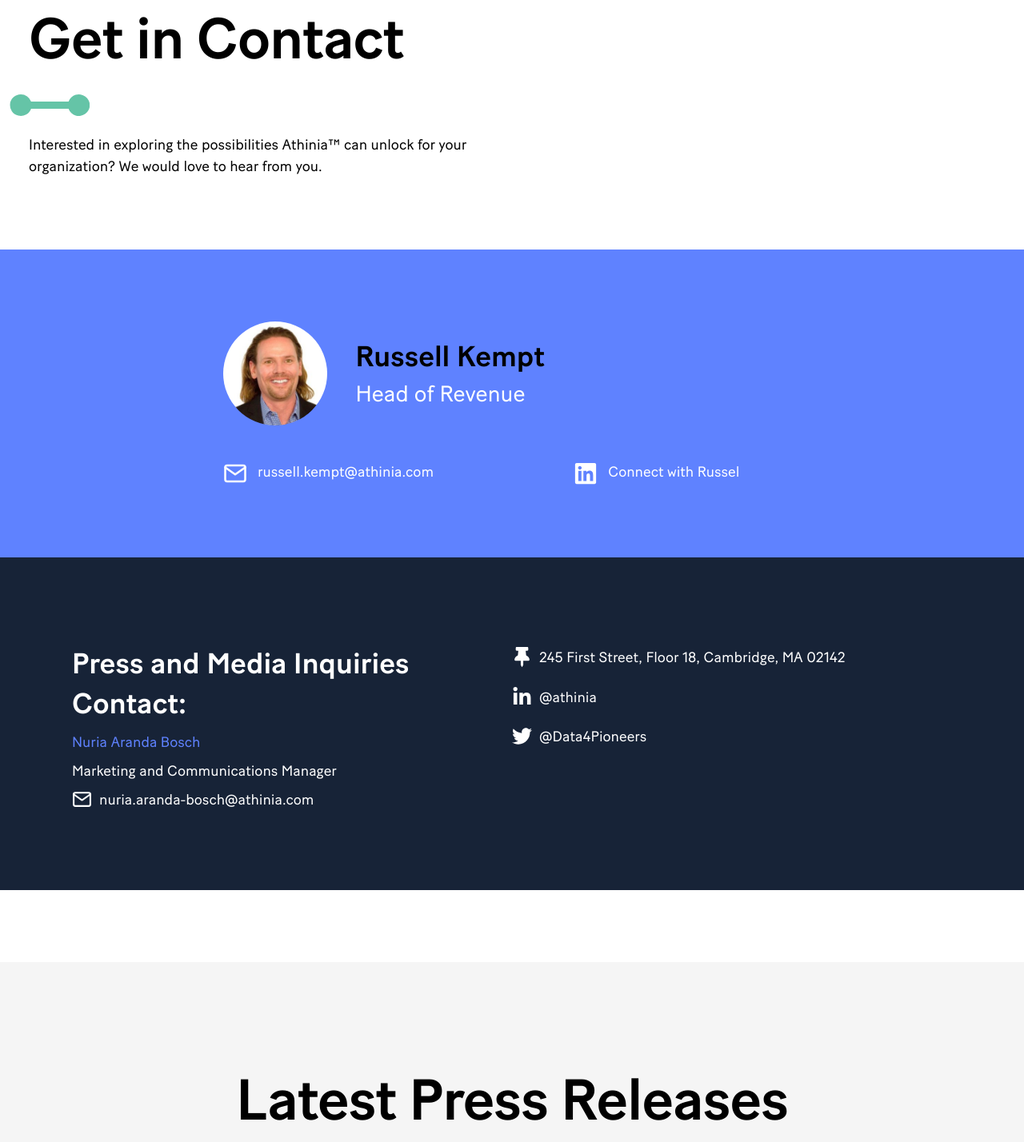
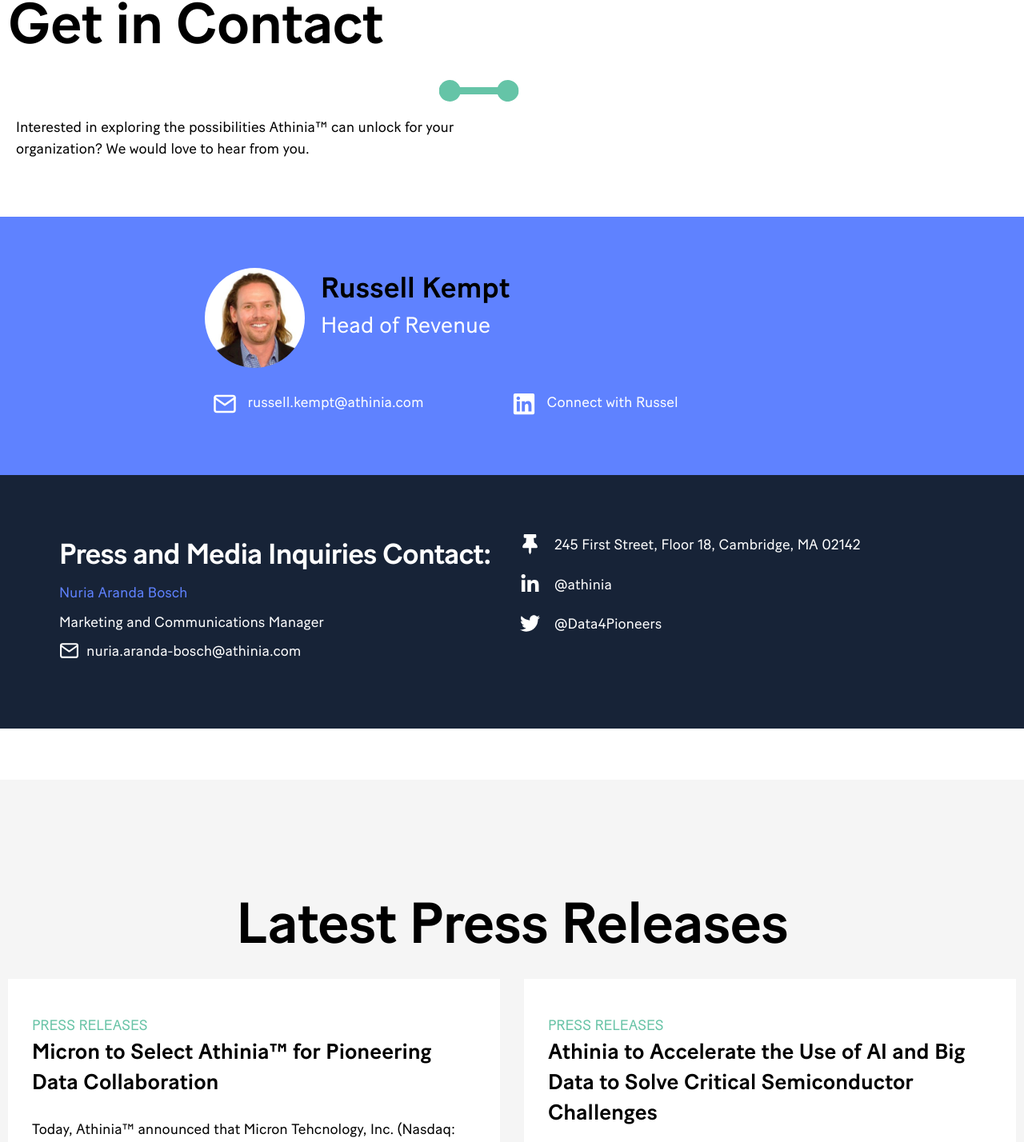
Before and after one commit to deeplus2021/athinia_work, a Next.js app: page /contact in a window 1280 px wide. Shown: the part 177-1605 px from the top of the page at 80% size. Built offline with nearby package versions, Linux system fonts and the light colour scheme.

Commit message:
contact page

```diff
--- a/components/Sections/TwoCards.js
+++ b/components/Sections/TwoCards.js
@@ -4,17 +4,17 @@
   console.log(cardData)
   const finalCards = cardData.map((item) => {
     return (
-      <div className="card-1 bg-white p-[30px] md:p-10">
-        <p className="text-athinia-green text-sm-small">{item.category}</p>
+      <div className="card-1 bg-white p-[45px_30px_15px_30px] md:mb-0 sm:mb-5 mb-5">
+        <p className="text-athinia-green text-sm-small lg:text-[18px] text-[0.8em]">{item.category}</p>
         <h3
-          className="text-[1.8em] font-medium lg:text-sm-medium my-4 md:my-0
-                            text-left  "
+          className="lg:text-[1.8em] text-[1.6em] font-medium lg:text-sm-medium my-4 md:my-0 my-0
+                            text-left"
         >
           {item.cardTitle}
         </h3>
-        <p className="my-5 md:text-[18px] lg:text-[100%]">{item.cardDescription}</p>
+        <p className="my-6 md:text-[18px] lg:text-[100%]">{item.cardDescription}</p>
         <div className="my-5">
-          <Link className="text-athinia-blue " href={item.cardlink}>
+          <Link className="text-athinia-blue lg:text-[18px] text-[0.8em]" href={item.cardlink}>
             READ MORE
           </Link>
         </div>
@@ -23,13 +23,9 @@
   });
 
   return (
-    <section
-      className="w-full flex-initial h-auto
-    break-words py-20 mt-5  lg:mt-20 bg-athinia-gray"
-    >
-      <div className="max-w-[1400px] p-8 mx-auto px-8 xl:px-0">
-        <h1
-          className={`text-sm-large md:text-lg-large my-4 md:my-0 tracking-[-1px]
+    <section className="w-full flex-initial h-auto break-words sm:py-[8%] py-[8%] bg-athinia-gray">
+      <div className="max-w-[1400px] mx-auto" style={{padding: "10px"}}>
+        <h1 className={`text-sm-medium md:text-lg-large my-4 md:my-0 tracking-[-1px] lg:mt-[20px] sm:text-[1.5em]
                                     ${
                                       titlePosition
                                         ? titlePosition
@@ -38,7 +34,7 @@
         >
           {title}
         </h1>
-        <div className="grid grid-cols-1 md:grid-cols-2 gap-4 md:gap-6 lg:gap-4 mt-5">
+        <div className="grid grid-cols-1 md:grid-cols-2 gap-4 md:gap-6 lg:gap-[30px] mt-5">
           {finalCards}
         </div>
       </div>
--- a/pages/contact/index.js
+++ b/pages/contact/index.js
@@ -18,7 +18,7 @@
     const svgRef = useRef(null);
 
     const {scrollYProgress} = useScroll({target: svgRef});
-    const yPosAnim = useTransform(scrollYProgress, [0, 0.4, 1], [0, -450, -400]);
+    const yPosAnim = useTransform(scrollYProgress, [0, 0.4, 1], [800, 0, 0]);
 
     const cardData = [
         {
@@ -56,54 +56,46 @@
                     <link rel="icon" href="/cropped-Athinia-favicon-150x150.png"/>
                 </Head>
 
-                <section className="w-full flex-initial h-auto break-words pt-20">
-                    <div className="max-w-screen-xl mx-auto ">
-                        <h1
-                            className="text-sm-large md:text-lg-large my-4 md:my-0 tracking-[-1px]
-                                    text-left px-8 md:px-10 lg:px-8 "
-                        >
+                <section className="w-full flex-initial h-auto break-words 2xl:pt-[5%] xl:pt-[4.8%] lg:pt-[3%] md:pt-[4.5%] sm:pt-[1%] pt-[2em]">
+                    <div style={{padding: "10px", maxWidth: "1400px", marginRight: "auto", marginLeft: "auto"}}>
+                        <h2 className="md:text-lg-large my-4 md:my-0 tracking-[-1px] text-left sm:text-[3em] md:mx-0 md:px-0 sm:mx-5 px-[0.7em] text-[2em]">
                             Get in Contact
-                        </h1>
-                        <div className="relative">
+                        </h2>
+                        <div className="relative overflow-hidden">
                             <motion.small
                                 className="block"
-                                style={{x: yPosAnim}}
-                                ref={svgRef}
-                            >
+                                style={{x:yPosAnim}}
+                                ref={svgRef}>
                                 <Image
                                     src={"/images/icon2.svg"}
                                     alt="icon2"
                                     width={100}
                                     height={100}
-                                    className="ml-[150px] my-5 px-3 md:px-0"
-                                />
+                                    className="lg:w-[100px] md:w-[125px] md:my-5 md:px-0 lg:mb-2 sm:my-0 my-0"/>
                             </motion.small>
                         </div>
-
-                        <div className="grid grid-cols-1 md:grid-cols-2  px-8">
+                        <div className="grid grid-cols-1 md:grid-cols-2" style={{padding: "10px"}}>
                             <div>
-                                <p className=" md:pl-5 lg:px-0">
+                                <p className="md:pr-5 lg:px-0 lg:mb-0 sm:mb-[48px] sm:pl-4 px-4 mb-[48px]">
                                     Interested in exploring the possibilities Athinia™ can unlock
                                     for your organization? We would love to hear from you.
                                 </p>
                             </div>
-                            <div></div>
+                        </div>
                     </div>
 
-                        <div className="mt-20">
-
-                            <div className="bg-athinia-blue p-5 md:px-10  lg:p-[5%_20%_5%_20%]  md:py-10 lg:py-20">
-
-                                <div className="flex items-center">
+                    <div className="lg:m-[4%_0_5%_0] sm:mb-[5%] mb-[5%]" style={{maxWidth: "1400px", marginRight: "auto", marginLeft: "auto"}}>
+                        <div className="bg-athinia-blue lg:p-[5%_20%_5%_20%] sm:p-[2em] p-[2em]">
+                            <div className="flex">
                                 <Image
                                     src={"/images/RusselKemp-300x300.jpeg"}
                                     alt="russel"
                                     width={150}
                                     height={150}
-                                        className=" w-[90px] ml-5 h-[100px] md:h-[130px] md:w-[130px] rounded-full"
+                                    className="sm:h-[125px] sm:w-[125px] h-[97px] w-[97px] rounded-full"
                                 />
-                                    <div className="ml-8">
-                                        <h3 className="text-sm-medium md:text-lg-medium">
+                                <div className="sm:ml-[20px] ml-[20px]">
+                                    <h3 className="text-sm-medium sm:text-lg-medium">
                                         Russell Kempt
                                     </h3>
                                     <h3 className="text-white text-[22px] md:text-[28px]">
@@ -111,79 +103,53 @@
                                     </h3>
                                 </div>
                             </div>
-
-                                <div className="grid grid-cols-5	 md:flex-row	mt-10">
-                                    <div className="col-span-5 md:col-span-2">
+                            <div className="md:grid grid-cols-2 md:mt-[20px] md:p-[10px] sm:block block">
+                                <div className="lg:col-span-1">
                                     {" "}
-                                        <div className="flex mx-5 md:mr-10  lg:mr-0 my-5 md:my-0">
+                                    <div className="flex md:mr-10 lg:mr-0 my-5 md:my-0">
                                         <span>
                                             {" "}
-                          <FiMail
-                              color="white"
-                              size={40}
-                              className={"md:h-[30px] md:w-[30px]"}
-                          />
-                      </span>{" "}
-                                            <a
-                                                href="mailto:russell.kempt@athinia.com"
-                                                className="text-white  mx-3"
-                                            >
-                                                russell.kempt@athinia.com
+                                            <FiMail color="white" size={40} className={"md:h-[30px] md:w-[30px]"}/>
+                                        </span>
+                                            {" "}
+                                        <a href="mailto:russell.kempt@athinia.com" className="text-white mx-3">russell.kempt@athinia.com</a>
+                                    </div>
+                                </div>
+                                {/*<div className="lg:col-span-1"></div>*/}
+                                <div className="lg:col-span-1">
+                                    {" "}
+                                    <div className="flex md:mx-0 md:mr-10  lg:mr-0 my-5 md:my-0">
+                                        <span>
+                                            {" "}
+                                            <FaLinkedin color="white" size={40} className={"md:h-[30px] md:w-[30px]"}/>
+                                        </span>
+                                            {" "}
+                                        <a target='_blank' href="https://www.linkedin.com/in/kempt/" className="text-white mx-3">
+                                            Connect with Russel
                                         </a>
                                     </div>
                                 </div>
-                                    <div className="col-span-0 md:col-span-1">
-
-                                    </div>
-                                    <div className="col-span-5 md:col-span-2">
-                                        {" "}
-                                        <div className="flex mx-5 md:mx-0 md:mr-10  lg:mr-0 my-5 md:my-0">
-                      <span>
-                        {" "}
-                          <FaLinkedin
-                              color="white"
-                              size={40}
-                              className={"md:h-[30px] md:w-[30px]"}
-                          />
-                      </span>{" "}
-                                            <a
-                                                target='_blank'
-                                                href="https://www.linkedin.com/in/kempt/"
-                                                className="text-white  mx-3"
-                                            >
-                                                Connect with Russel
-                                            </a>
-                                        </div>
-
                             </div>
                         </div>
-                            </div>
-                            <div className="bg-athinia-dark p-5 md:p-8 lg:p-20">
+                        <div className="bg-athinia-dark sm:p-[5%] p-[5%]">
                             <div className="grid grid-cols-1 md:grid-cols-2 text-white">
-                                    <div className="mt-4">
-                                        <h1 className="text-sm-large md:text-lg-medium md:pr-10 lg:pr-0">
+                                <div className="md:p-[10px]">
+                                    <h1 className="text-sm-medium md:text-lg-medium lg:pr-0 md:tracking-[-1px] text-[1.5em]">
                                         Press and Media Inquiries Contact:
                                     </h1>
-
-                                        <p className="text-athinia-blue my-2">Nuria Aranda Bosch</p>
+                                    <p className="text-athinia-blue sm:my-[10px] my-[10px]">Nuria Aranda Bosch</p>
                                     <p>Marketing and Communications Manager</p>
                                     <div className="flex my-2">
                                         <span>
-                        <FiMail
-                            size={40}
-                            className={"md:h-[25px] md:w-[25px]"}
-                        />
+                                            <FiMail size={40} className={"md:h-[25px] md:w-[25px]"}/>
                                         </span>
-                                            <a
-                                                className="mx-2"
-                                                href="mailto:nuria.aranda-bosch@athinia.com"
-                                            >
+                                        <a className="mx-2" href="mailto:nuria.aranda-bosch@athinia.com">
                                             nuria.aranda-bosch@athinia.com
                                         </a>
                                     </div>
                                 </div>
-                                    <div>
-                                        <div className="flex my-5 hover:text-athinia-green">
+                                <div className="lg:p-[10px]">
+                                    <div className="flex mb-5 hover:text-athinia-green">
                                         <span>
                                             <FaThumbtack
                                                 size={40}
@@ -191,7 +157,7 @@
                                             />
                                         </span>
                                         <a
-                                                className="mx-2 "
+                                            className="mx-4"
                                             target="_blank"
                                             href="https://www.google.com/maps/place/245+First+St,+Cambridge,+MA+02142/@42.363518,-71.0812198,17z/"
                                         >
@@ -206,7 +172,7 @@
                                             />
                                         </span>
                                         <a
-                                                className="mx-2"
+                                            className="mx-4"
                                             target="_blank"
                                             href="https://www.linkedin.com/company/athinia"
                                         >
@@ -221,13 +187,12 @@
                                             />
                                         </span>
                                         <a
-                                                className="mx-2"
+                                            className="mx-4"
                                             target="_blank"
                                             href="https://twitter.com/Data4Pioneers"
                                         >
                                             @Data4Pioneers
                                         </a>
-                                        </div>
                                     </div>
                                 </div>
                             </div>
```
Lines whose indentation alone changed are shown as unchanged.
